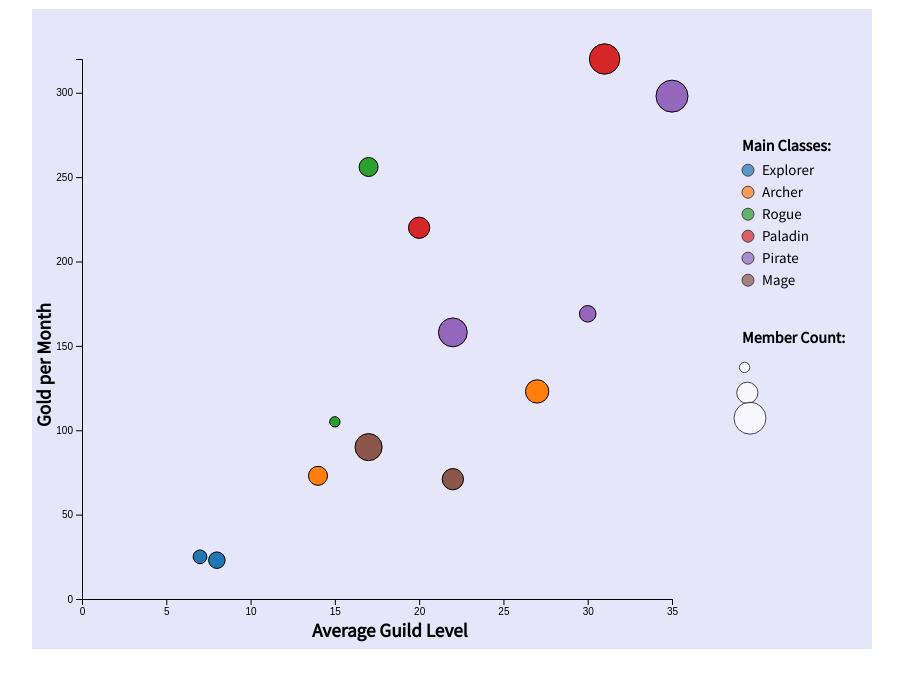
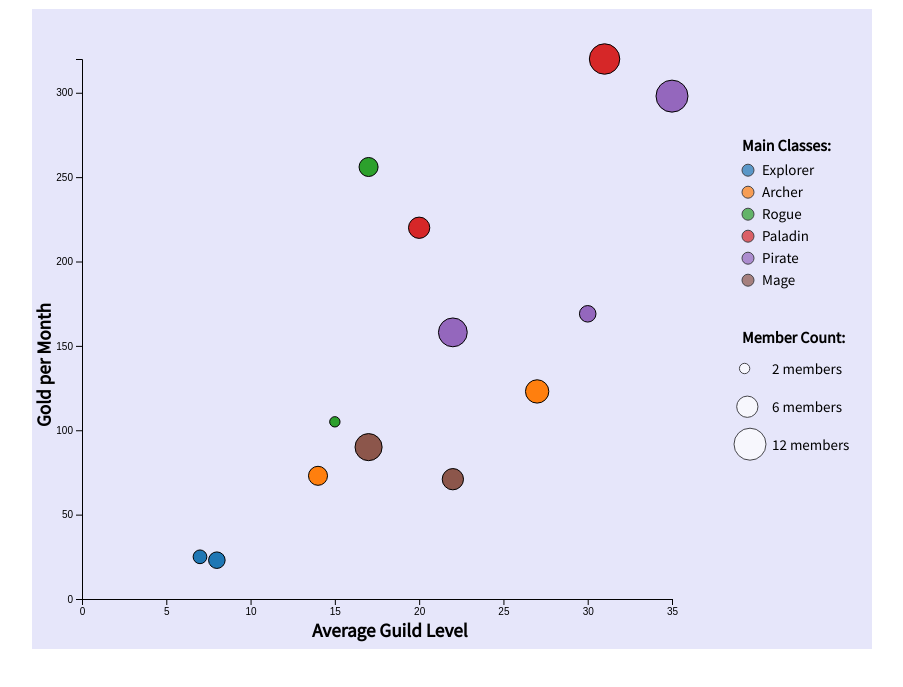
Before and after one commit to OscarKodes/d3-scatterplot-practice, a plain HTML site: page index.html in a window 1280 px wide. Shown: the part 127-814 px from the top of the page, without its empty margins (188-1091 px from the left). Drawn offline with nearby package versions, Linux system fonts and the light colour scheme.

Commit message:
Finish adding size legend. Start adding tooltips.

```diff
--- a/index.html
+++ b/index.html
@@ -17,6 +17,13 @@
 
 
 
+    <!-- Development -->
+    <script src="https://unpkg.com/@popperjs/core@2/dist/umd/popper.min.js"></script>
+    <script src="https://unpkg.com/tippy.js@6/dist/tippy-bundle.umd.js"></script>
+
+    <!-- Production -->
+    <script src="https://unpkg.com/@popperjs/core@2"></script>
+    <script src="https://unpkg.com/tippy.js@6"></script>
 
     <!-- D3 min CDN -->
     <script src="https://d3js.org/d3.v7.min.js"></script>
--- a/main.js
+++ b/main.js
@@ -85,51 +85,6 @@ d3.csv("data.csv", d3.autoType).then((data) => {
     .attr("transform", "rotate(-90)")
     .text("Gold per Month");
 
-  //   // INVISIBLE TOOLTIP DIV -----------------------------------
-  //   const tooltip = d3.select("#container")
-  //                     .append("div")
-  //                     .attr("class", "tooltip")
-  //                     .style("opacity", 0);
-  //   // TOOLTIP MOUSE OVER EVENT HANDLER ------------------------
-  //   const tipMouseover = function(event, d) {
-  //     // Dynamic html to put inside tooltip div catered to specific film
-  //     const tooltipHTML = `<b>Title:</b> ${d.Film}<br/>
-  //                           <b>Genre:</b> ${d.Genre}</span><br/>
-  //                           <b>Rotten Tomatoes:</b> ${d["Rotten Tomatoes Ratings %"]}%<br/>
-  //                           <b>Audience Ratings:</b> ${d["Audience Ratings %"]}%<br/>
-  //                           <b>Budget:</b> $${d["Budget (million $)"]} million (USD)<br>
-  //                           <b>Year:</b> ${d["Year of release"]}`;
-  //     let color = colorScale(d.Genre);
-  //     let size = sizeScale(d["Budget (million $)"]);
-  //     // Position the invisible tooltip div above and left of hovering cursor
-  //     tooltip.html(tooltipHTML)
-  //       .style("left", ((d.Film.length >= 20 ? // Dynamic positioning if long film title
-  //                         event.pageX - 160 - ((d.Film.length - 19) * 5) :
-  //                         event.pageX - 160) + "px"))
-  //       .style("top", (event.pageY - 120 - 0.5 * size + "px"))
-  //       .style("border", `${color} solid 0.2rem`) // Same border color as genre
-  //       .style("outline", "1px solid black")
-  //       .transition()
-  //         .duration(100)
-  //         .style("opacity", .85) // Make invisible div visable
-  //     // Highlight the hovered circle
-  //     d3.select(this)
-  //       .transition()
-  //       .duration(100)
-  //       .style("opacity", 1);
-  //   };
-  //   // TOOLTIP MOUSE OUT EVENT HANDLER ----------------------
-  //   const tipMouseout = function(d) {
-  //       tooltip.transition()
-  //           .duration(200)
-  //           .style("opacity", 0); // Make tooltip div invisible once again
-  //       // Remove highlight from hovered circle
-  //       d3.select(this)
-  //       .transition()
-  //       .duration(200)
-  //       .style("opacity", 0.5);
-  //   };
-
   // DOTS FOR SCATTERPLOT ----------------------------------
   const dot = svg
     .selectAll(".dot") // Line below sorts films by largest budget to smallest, so small dots appear on top
@@ -162,6 +117,27 @@ d3.csv("data.csv", d3.autoType).then((data) => {
   //           .attr("transform", d => `translate(${xScale(d["Rotten Tomatoes Ratings %"])}, ${yScale(d["Audience Ratings %"])})`)
   //       )
   //   );
+
+  // TOOLTIPS ----------------------------------------------------
+
+  dot.attr("data-tippy-allowHTML", true);
+
+  dot.attr("data-tippy-content", (d) => {
+    return `
+    <p>Guild Name: ${d.guildName}</p>
+    <p>Main Class: ${d.mainClass}</p>
+    <p>Average Level: ${d.avgLvl}</p>
+    <p>Gold Per Month: ${d.goldPerMonth}</p>
+    <p>Member Count: ${d.membersCount}</p>
+    `;
+  });
+
+  tippy(dot.nodes());
+
+  // tippy(".dot", {
+  //   content: "<strong>Bolded content</strong>",
+  //   allowHTML: true,
+  // });
 
   //   // LEGENDS ------------------------------------------------
   //   // Title for Legend
@@ -222,32 +198,24 @@ d3.csv("data.csv", d3.autoType).then((data) => {
     .join("circle")
     .attr("class", "members-size")
     .attr("cx", (d) => width - margin.right * 0.65 + sizeScale(d) / 2)
-    .attr("cy", (d, i) => height * 0.63 - margin.top + i * 20 + sizeScale(d))
+    .attr("cy", (d, _) => height * 0.63 - margin.top * 1.6 + sizeScale(d) * 7)
     .attr("r", (d) => sizeScale(d))
     .attr("fill", "white")
     .attr("stroke", "black")
     .attr("opacity", 0.7);
 
-  //   svg.selectAll(".legend-size")
-  //     .data(threeBudgets)
-  //     .join("circle")
-  //     .attr("class", "legend-size")
-  //     .attr("cx", d => width - margin.right * .6 - sizeScale(d) / 2 - 5)
-  //     .attr("cy", (_, i) => 378 + i * 35)
-  //     .attr("r", d => sizeScale(d))
-  //     .style("fill", "white")
-  //     .attr("stroke", "black")
-  //     .attr("opacity", "0.6")
-  //   // Budget Dollars for Budget Legend
-  //   svg.selectAll(".legend-budget")
-  //     .data(threeBudgets)
-  //     .join("text")
-  //     .attr("class", "legend-budget")
-  //     .attr("x", width - margin.right * .45 - 5)
-  //     .attr("y", (_, i) => 380 + i * 35)
-  //     .text(d => d === 0 ? "< $1 mill" : `$${d} mill`)
-  //     .style("font-size", "15px")
-  //     .attr("alignment-baseline","middle")
+  //   // Member Count for Legend
+  svg
+    .selectAll(".legend-memberCount")
+    .data(threeMemberCounts)
+    .join("text")
+    .attr("class", "legend-memberCount")
+    .attr("x", width - margin.right * 0.5)
+    .attr("y", (d) => height * 0.625 - margin.top * 1.5 + sizeScale(d) * 7)
+    .text((d) => d + " members")
+    .style("font-size", "15px")
+    .attr("alignment-baseline", "middle");
+
   // FILM TITLE LABELS ON HOVERED DOTS -----------------------
   // NOTE: Not used. Decided to replace with tooltips.
   // const text = svg
```
